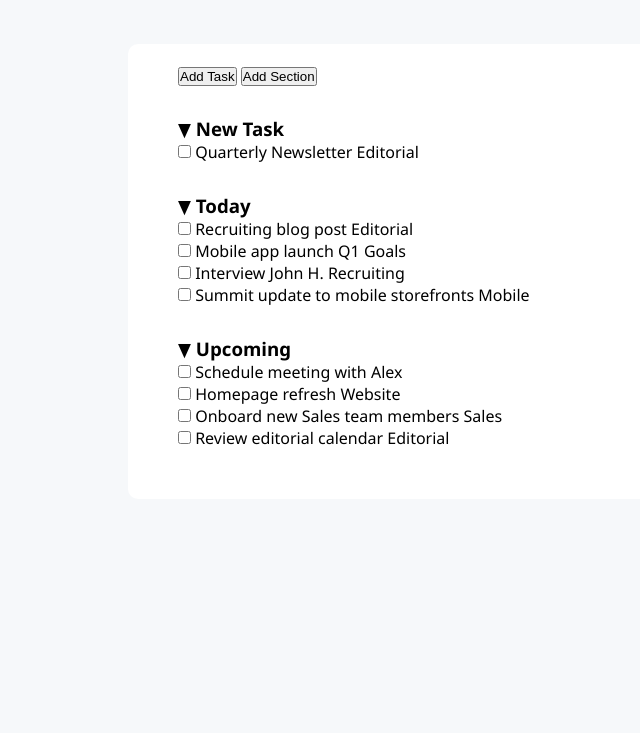
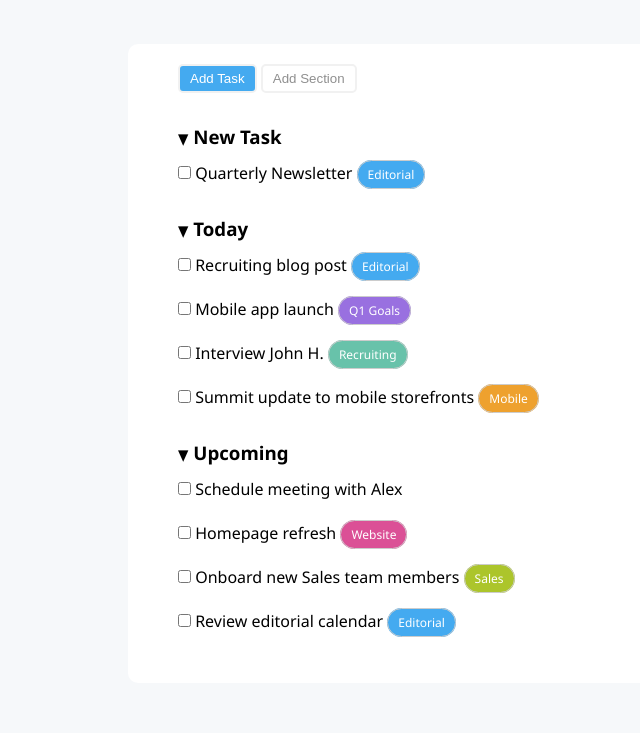
Before and after one commit to SalvatoreMangiacotti/html-css-toboolist, a plain HTML site: page index.html in a window 1280 px wide. Shown: the part 76-809 px from the top of the page, without its empty margins (0-640 px from the left). Drawn offline with Linux system fonts and the light colour scheme.

Commit message:
Html checkbox id's removed, comments added

```diff
--- a/css/style.css
+++ b/css/style.css
@@ -9,13 +9,14 @@
 body {
     font-family: 'Segoe UI', Tahoma, Geneva, Verdana, sans-serif;
     background-color: #f6f8fa;
+    line-height: 1.5;
 }
 
 /* Header */
 
 header {
     width: 100%;
-    padding: 10px;
+    padding: 10px 20px;
     background-color: white;
 }
 
@@ -38,8 +39,73 @@ header img {
     padding: 20px 50px;
 }
 
+/* Buttons */
+
+.btn-default {
+    border: 2px solid #f1f1f1;
+    color: #8f8f8f;
+    background-color: white;
+    padding: 5px 10px;
+    border-radius: 5px;
+    cursor: pointer;
+}
+
 /* Sections */
 
-#top-buttons ,section {
+#top-buttons,
+section {
     margin-bottom: 30px;
 }
+
+/*Stile specifico per il simbolo arrow*/
+section span {
+    font-size: 15px;
+    cursor: pointer;
+}
+
+section h3 {
+    margin-bottom: 10px;
+}
+
+/* Checkboxes */
+
+.check-default {
+    margin-bottom: 20px;
+}
+
+/* Tags */
+
+.box-tag {
+    border: 1px solid #cccccc;
+    color: white;
+    border-radius: 15px;
+    font-size: 12px;
+    padding: 5px 10px;
+}
+
+/* Color Classes */
+
+.blue {
+    background-color: #44aaf0;
+    color: white;
+}
+
+.purple {
+    background-color: #9970e0;
+}
+
+.green {
+    background-color: #68c2aa;
+}
+
+.lime {
+    background-color: #acc52b;
+}
+
+.rose {
+    background-color: #db5096;
+}
+
+.orange {
+    background-color: #eea12e;
+}
--- a/index.html
+++ b/index.html
@@ -10,6 +10,8 @@
 
 <body>
 
+    <!-- Header -->
+
     <header>
         <img src="./images/Logo.png">
         <h1>Toboolist</h1>
@@ -18,82 +20,92 @@
     <main>
         <div id="main-container">
 
+            <!-- Top Buttons -->
+            <!-- I bottoni sono stati racchiusi in un div per non far si che il margin si applichi
+            a possibili bottoni aggiuntivi -->
+
             <div id="top-buttons">
-                <button>Add Task</button>
-                <button>Add Section</button>
+                <button class="btn-default blue">Add Task</button>
+                <button class="btn-default">Add Section</button>
             </div>
+
+            <!-- New Task Section -->
 
             <section>
                 <h3>
-                    <span> &#9660; </span>
+                    <span>&#9660;</span>
                     New Task
                 </h3>
 
-                <div>
-                    <input type="checkbox" id="new-task-1" title="Select to check">
-                    <label for="new-task-1">Quarterly Newsletter</label>
-                    <span>Editorial</span>
+                <div class="check-default">
+                    <input type="checkbox" title="Select to check">
+                    <label>Quarterly Newsletter</label>
+                    <span class="box-tag blue">Editorial</span>
                 </div>
             </section>
 
+            <!-- Today Section -->
+
             <section>
                 <h3>
-                    <span> &#9660; </span>
+                    <span>&#9660;</span>
                     Today
                 </h3>
 
-                <div>
-                    <input type="checkbox" id="today-task-1" title="Select to check">
-                    <label for="today-task-1">Recruiting blog post</label>
-                    <span>Editorial</span>
+                <div class="check-default">
+                    <input type="checkbox" title="Select to check">
+                    <label">Recruiting blog post</label>
+                    <span class="box-tag blue">Editorial</span>
                 </div>
 
-                <div>
-                    <input type="checkbox" id="today-task-2" title="Select to check">
-                    <label for="today-task-2">Mobile app launch</label>
-                    <span>Q1 Goals</span>
+                <div class="check-default">
+                    <input type="checkbox" title="Select to check">
+                    <label>Mobile app launch</label>
+                    <span class="box-tag purple">Q1 Goals</span>
                 </div>
 
-                <div>
-                    <input type="checkbox" id="today-task-3" title="Select to check">
-                    <label for="today-task-3">Interview John H.</label>
-                    <span>Recruiting</span>
+                <div class="check-default">
+                    <input type="checkbox" title="Select to check">
+                    <label>Interview John H.</label>
+                    <span class="box-tag green">Recruiting</span>
                 </div>
 
-                <div>
-                    <input type="checkbox" id="today-task-4" title="Select to check">
-                    <label for="today-task-4">Summit update to mobile storefronts</label>
-                    <span>Mobile</span>
+                <div class="check-default">
+                    <input type="checkbox" title="Select to check">
+                    <label>Summit update to mobile storefronts</label>
+                    <span class="box-tag orange">Mobile</span>
                 </div>
             </section>
 
+            <!-- Upcoming Section -->
+
             <section>
                 <h3>
-                    <span> &#9660; </span>
+                    <span>&#9660;</span>
                     Upcoming
                 </h3>
 
-                <div>
-                    <input type="checkbox" id="up-task-1" title="Select to check">
-                    <label for="up-task-1">Schedule meeting with Alex</label>
+                <div class="check-default">
+                    <input type="checkbox" title="Select to check">
+                    <label>Schedule meeting with Alex</label>
                 </div>
 
-                <div>
-                    <input type="checkbox" id="up-task-2" title="Select to check">
-                    <label for="up-task-2">Homepage refresh</label>
-                    <span>Website</span>
+                <div class="check-default">
+                    <input type="checkbox" title="Select to check">
+                    <label>Homepage refresh</label>
+                    <span class="box-tag rose">Website</span>
                 </div>
 
-                <div>
-                    <input type="checkbox" id="up-task-3" title="Select to check">
-                    <label for="up-task-3">Onboard new Sales team members</label>
-                    <span>Sales</span>
+                <div class="check-default">
+                    <input type="checkbox" title="Select to check">
+                    <label>Onboard new Sales team members</label>
+                    <span class="box-tag lime">Sales</span>
                 </div>
 
-                <div>
-                    <input type="checkbox" id="up-task-4" title="Select to check">
-                    <label for="up-task-4">Review editorial calendar</label>
-                    <span>Editorial</span>
+                <div class="check-default">
+                    <input type="checkbox" title="Select to check">
+                    <label>Review editorial calendar</label>
+                    <span class="box-tag blue">Editorial</span>
                 </div>
             </section>
 
```
